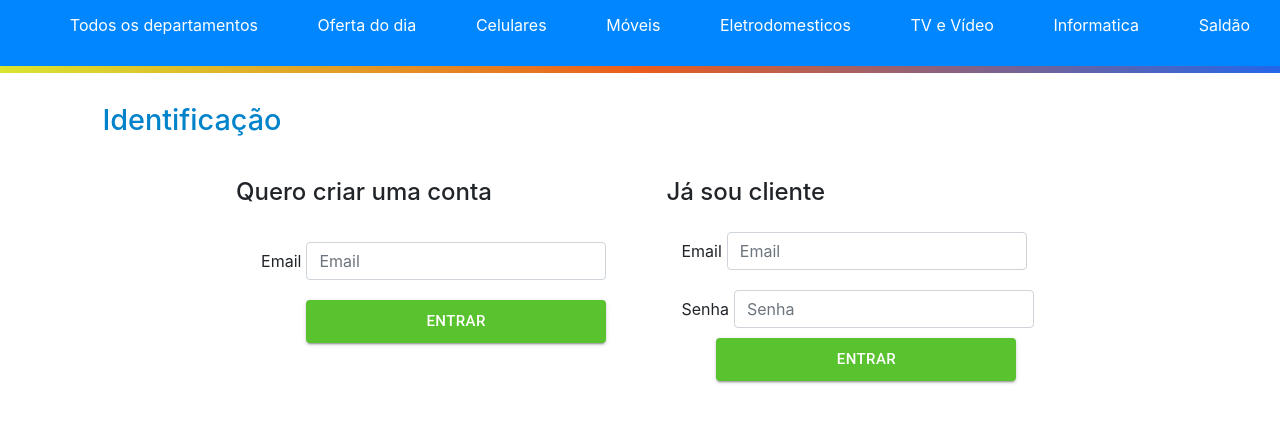
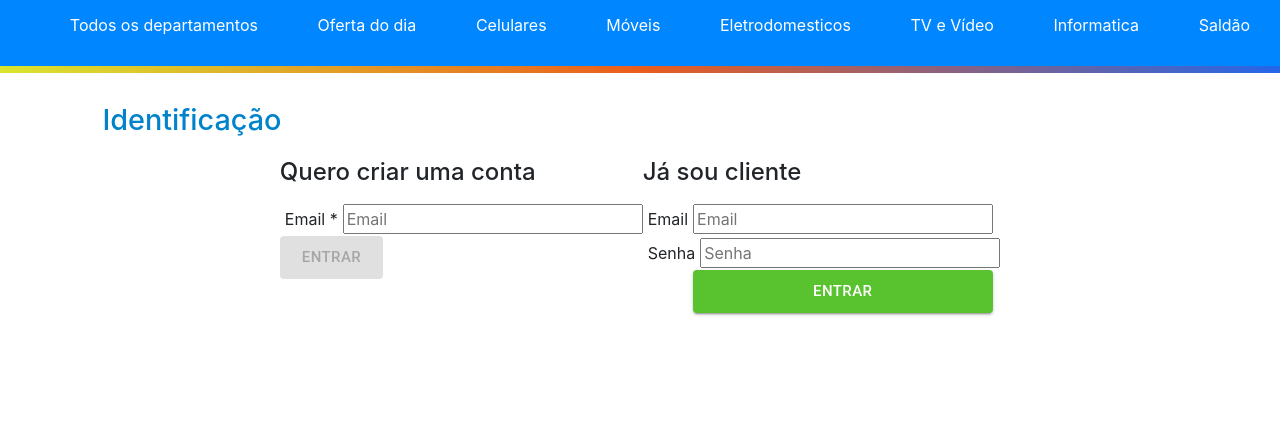
Before and after one commit to math3us2021/desafio_magalu, a React (Create React App) app: page /login in a window 1280 px wide. Shown: the top 422 px of the page. Built offline with nearby package versions, Linux system fonts and the light colour scheme.

Commit message:
27/07/2022

```diff
--- a/src/components/PessoaFisica.jsx
+++ b/src/components/PessoaFisica.jsx
@@ -2,28 +2,60 @@ import React from "react";
 import { Dados, Nome, DataNasc, Senha, Cpf } from "./styles";
 import VisibilityOffIcon from '@mui/icons-material/VisibilityOff';
 import Input from '@mui/material/Input';
+import { Formik, Form, Field, ErrorMessage } from "formik";
+import * as Yup from "yup";
+
+const schema = Yup.object().shape({
+    cpf: Yup.string().required("O CPF é obrigatório"),
+    nome: Yup.string().required("O nome é obrigatório"),
+    dataNascimento: Yup.string().min(15, "Idade mínima 15 anos").required("A data de nascimento é obrigatória"),
+    senha: Yup.string().required("A senha é obrigatória")
+});
 
 export default () => {
 
+    function onSubmit(values, action) {
+        console.log(values);
+    }
+
     return (
         <Dados>
+            <Formik
+                onSubmit={onSubmit}
+                validationSchema={schema}
+                initialValues={{
+                    cpf: "",
+                    nome: "",
+                    dataNascimento: "",
+                    senha: "",
+
+                }}
+            >
+                {({}) => (
+                <Form>
                     <label><strong><h5>Dados pessoais</h5></strong></label>
                     <Cpf className="form-group row">
-                <label  className="col-sm-2 col-form-label">CPF</label>
-                <input type="email" className="form-control" id="inputEmail3" placeholder="Email"></input>
+                        <label id="cpf" className="col-sm-2 col-form-label">CPF</label>
+                        <Field type="text" className="form-control" id="cpf" name="cpf" placeholder="CPF" ></Field>
+                        <ErrorMessage name="cpf" component="span" className="alert alert-danger" />
                     </Cpf>
                     <Nome className="form-group row">
-                <label>Nome completo</label>
-                <input type="password" className="form-control" id="inputPassword3" placeholder="Senha"></input>
+                        <label  className="col-sm-2 col-form-label" id="nome">Nome completo</label>
+                        <Field type="text" className="form-control" name="nome" id="nome" placeholder="Nome completo"></Field>
+                        <ErrorMessage name="nome" component="span" className="alert alert-danger" />
                     </Nome>
                     <DataNasc>
-                <label >Data de Nascimento</label>
-                <input className="form-control" placeholder="DD/MM/AAAA"></input>
+                        <label id="dataNascimento" >Data de Nascimento</label>
+                        <Field id="dataNascimento"  name="dataNascimento" type="data" className="form-control" placeholder="DD/MM/AAAA"></Field>
+                        <ErrorMessage name="dataNascimento" component="span" className="alert alert-danger" />
                     </DataNasc>
                     <Senha>
-                <label className="FormGroup-label " >Senha (Minimo de seis digitos)</label>
-                <input className="form-control" placeholder="Senha" ></input>
+                        <label id="senha" className="FormGroup-label " >Senha (Minimo de seis digitos)</label>
+                        <Field id="senha" name="senha" className="form-control" placeholder="Senha" ></Field>
+                        <ErrorMessage name="senha" component="span" className="alert alert-danger" />
                     </Senha>
+                </Form>)}
+            </Formik>
         </Dados >
     )
 }
--- a/src/components/TipoConta.jsx
+++ b/src/components/TipoConta.jsx
@@ -2,12 +2,16 @@ import React, { useState } from "react";
 import PessoaFisica from "./PessoaFisica";
 import PessoaJuridica from "./PessoaJuridica";
 import { TipoConta } from "./styles";
+import Radio from '@mui/material/Radio';
 
 export default () => {
     const [checked, setChecked] = useState("PF");
+    const [selectedValue, setSelectedValue] = useState('a');
 
 
     function PessoaFis() {
+
+
         return (
             <PessoaFisica />
         )
@@ -20,10 +24,10 @@ export default () => {
         )
     }
 
-
-
     console.log(checked)
-
+    const handleChange = (event) => {
+        setSelectedValue(event.target.value);
+    };
 
     return (
         <div>
@@ -32,24 +36,25 @@ export default () => {
                     <span>Tipo de Conta</span>
                 </div>
 
-                <div class="form-check">
-                    <input  type="radio" name="flexRadioDefault" id="flexRadioDefault1"
-                        value={checked} onClick={(e) => setChecked("PF")} checked></input>
-                    <label class="form-check-label" for="exampleRadios1">
-                        Pessoa Física
-                    </label>
+                <div>
+                    <Radio
+                        checked={selectedValue === 'a'}
+                        onChange={handleChange}
+                        value="a"
+                        name="radio-buttons"
+                        inputProps={{ 'aria-label': 'A' }}
+                    />
+                    <Radio
+                        checked={selectedValue === 'b'}
+                        onChange={handleChange}
+                        value="b"
+                        name="radio-buttons"
+                        inputProps={{ 'aria-label': 'B' }}
+                    />
                 </div>
 
-
-                <div class="form-check">
-                    <input  type="radio" name="flexRadioDefault" id="flexRadioDefault2"
-                        value={checked} onClick={(e) => setChecked("PJ")} ></input>
-                    <label class="form-check-label" for="exampleRadios1">
-                        Pessoa Juridica
-                    </label>
-                </div>
             </TipoConta>
-            {checked === "PF" ? PessoaFis() : PessoaJurid()}
+            {selectedValue === "a" ? PessoaFis() : PessoaJurid()}
         </div>
     )
 }
--- a/src/components/styles.js
+++ b/src/components/styles.js
@@ -77,6 +77,7 @@ align-items: center;
 justify-content: center;
 flex-direction: column;
 
+
 div{
     display: flex;
     flex-direction: row;
@@ -121,8 +122,13 @@ margin-top: 10px;
 input{
     width: 150px;
     margin-left: 10px;
+}
 
+label{
+    align-items: center;
+    margin: 5px;
 }
+
 `;
 export const Senha = styled.div`
 margin-right: 20%;
--- a/src/pages/index.css
+++ b/src/pages/index.css
@@ -4,3 +4,15 @@
 .errorInp {
   color: brown !important;
 }
+
+/* .formEmail{
+  display: flex;
+flex-direction: column;
+background-color: rgba(241, 241, 241, 0.885);
+} */
+
+.formInput{
+  display: inline;
+  flex-direction: row;
+
+}
--- a/src/pages/login.js
+++ b/src/pages/login.js
@@ -2,82 +2,89 @@ import React from "react";
 import "./index.css";
 import Button from '@mui/material/Button';
 import Navbar from "../components/Navbar";
-import {Link} from "react-router-dom";
+import { Formik, Form, Field, ErrorMessage } from "formik";
+import * as Yup from "yup";
 
 import { Title, Conta, FormEmail } from "./styles";
 
+const schema = Yup.object().shape({
+    email: Yup.string().email("Email inválido").required("Email é obrigatório"),
+});
 
 
 export default function Login() {
 
-    function validate(e) {
-        e.preventDefault();
+    // function validate(e) {
+    //     e.preventDefault();
 
-        const email = document.querySelector('#email');
-        const password = document.querySelector('#password');
+    //     const email = document.querySelector('#email');
+    //     const password = document.querySelector('#password');
 
-        console.log(email.value);
+    //     console.log(email.value);
 
-        if (email.value === "") {
-            email.classList.add('errorInput');
-        } else {
-            email.classList.remove('errorInput');
-        }
+    //     if (email.value === "") {
+    //         email.classList.add('errorInput');
+    //     } else {
+    //         email.classList.remove('errorInput');
+    //     }
 
-        if (email.value.indexOf('@') === -1 || email.value.indexOf('.') === -1 || (email.value.indexOf('@') - email.value.indexOf('.') === 1)) {
-            // console.log("password is incorrect");
-            email.classList.add('errorInput');
-        } else {
-            email.classList.remove('errorInput');
-        }
+    //     if (email.value.indexOf('@') === -1 || email.value.indexOf('.') === -1 || (email.value.indexOf('@') - email.value.indexOf('.') === 1)) {
+    //         // console.log("password is incorrect");
+    //         email.classList.add('errorInput');
+    //     } else {
+    //         email.classList.remove('errorInput');
+    //     }
 
-        if (!isNaN(email.value) === true && email.value.length === 11) {
-            email.classList.remove('errorInput');
-        }
+    //     if (!isNaN(email.value) === true && email.value.length === 11) {
+    //         email.classList.remove('errorInput');
+    //     }
 
-    }
+    // }
 
 
 
-    function validateCliente(e) {
-        e.preventDefault();
+    // function validateCliente(e) {
+    //     e.preventDefault();
 
-        const email = document.querySelector('#email');
-        const password = document.querySelector('#password');
+    //     const email2 = document.querySelector('#email2');
+    //     const password = document.querySelector('#password');
 
-        console.log(email.value);
+    //     console.log(email2.value);
 
-        if (email.value === "") {
-            email.classList.add('errorInput');
-        } else {
-            email.classList.remove('errorInput');
-        }
+    //     if (email2.value === "") {
+    //         email2.classList.add('errorInput');
+    //     } else {
+    //         email2.classList.remove('errorInput');
 
-        if (password.value === "") {
-            password.classList.add('errorInput');
-        } else {
-            password.classList.remove('errorInput');
-        }
+    //     }
 
-        if (email.value.indexOf('@') === -1 || email.value.indexOf('.') === -1 || (email.value.indexOf('@') - email.value.indexOf('.') === 1)) {
-            // console.log("password is incorrect");
-            email.classList.add('errorInput');
-        } else {
-            email.classList.remove('errorInput');
-        }
+    //     if (password.value === "") {
+    //         password.classList.add('errorInput');
+    //     } else {
+    //         password.classList.remove('errorInput');
 
-        if (!isNaN(email.value) === true && email.value.length === 11) {
-            email.classList.remove('errorInput');
-        }
+    //     }
 
-        if (password.value.length < 6) {
-            password.classList.add('errorInput');
-        } else {
-            password.classList.remove('errorInput');
-        }
+    //     if (email2.value.indexOf('@') === -1 || email2.value.indexOf('.') === -1 || (email2.value.indexOf('@') - email2.value.indexOf('.') === 1)) {
+    //         // console.log("password is incorrect");
+    //         email2.classList.add('errorInput');
+    //     } else {
+    //         email2.classList.remove('errorInput');
+
+    //     }
+
+    //     if (!isNaN(email2.value) === true && email2.value.length === 11) {
+    //         email2.classList.remove('errorInput');
+    //     }
+
+    //     if (password.value.length < 6) {
+    //         password.classList.add('errorInput');
+    //     } else {
+    //         password.classList.remove('errorInput');
+    //     }
 
 
-    }
+    // }
 
 
 
@@ -95,17 +102,34 @@ export default function Login() {
                     <div >
                         <label><strong><h4>Quero criar uma conta</h4></strong></label>
                         <div>
-                            <FormEmail>
-                                <div>
-                                    <label>Email</label>
-                                    <input className="form-control" placeholder="Email" id="email" ></input>
-                                </div>
-                                <div className="form-control-group">
-                                    <Link to={"/"}>
-                                    <Button color="success" variant="contained" size="large" onClick={validate} id="button">Entrar</Button>
-                                    </Link>
-                                </div>
-                            </FormEmail>
+                            <Formik
+                                validationSchema={schema}
+                                initialValues={{
+                                    email: "",
+                                }}
+                            >
+                                {({ isValid, dirty }) => (
+                                    <Form >
+
+                                                <FormEmail>
+                                                    <label  id="email">Email *</label>
+                                                    <Field  placeholder="Email" name="email" id="email" ></Field>
+                                                    <ErrorMessage name="email" component="div" className="alert alert-danger" />
+                                                </FormEmail>
+
+
+                                            <FormEmail className="form-control-group">
+
+                                                <Button href="/" color="success"
+                                                    disabled={!isValid || !dirty}
+                                                    variant="contained"
+                                                    size="large" id="button">Entrar</Button>
+
+                                            </FormEmail>
+
+                                    </Form>
+                                )}
+                            </Formik>
                         </div>
                     </div>
                 </div>
@@ -114,14 +138,14 @@ export default function Login() {
                         <label><strong><h4>Já sou cliente</h4></strong></label>
                         <FormEmail>
                             <div>
-                                <label id="email" >Email</label>
-                                <input className="form-control" placeholder="Email" id="email" ></input>
+                                <label id="email2" >Email</label>
+                                <input  placeholder="Email" id="email2" name="email2" ></input>
                             </div>
                             <div>
                                 <label>Senha</label>
-                                <input className="form-control" placeholder="Senha" id="password"></input>
+                                <input  placeholder="Senha" id="password"></input>
                             </div>
-                            <Button color="success" variant="contained" size="large" onClick={validateCliente} id="button">Entrar</Button>
+                            <Button color="success" variant="contained" size="large" id="button">Entrar</Button>
 
                         </FormEmail>
                     </div>
--- a/src/pages/styles.js
+++ b/src/pages/styles.js
@@ -57,17 +57,16 @@ export const Conta = styled.div`
 
     justify-content: center;
 
-    div{
-        display: flex;
-        flex-direction: column;
-        margin : 10px;
-    }
+    // div{
+    //     display: flex;
+    //     flex-direction: column;
+    //     margin : 10px;
+    // }
 
 `;
 
-export const FormEmail = styled.form`
-display: flex;
-flex-direction: column;
+export const FormEmail = styled.div`
+
 
 label{
    margin : 5px;
@@ -78,13 +77,10 @@ input{
     width: 300px;
 }
 button{
-    background-color: #59c22f !important;
+    background-color: #59c22f!important;
     width: 300px;
     margin-left: 50px;
 }
 
-    div{
-        display: flex;
-        flex-direction: row;
-    }
+
 `;
```
Lines whose indentation alone changed are shown as unchanged.
